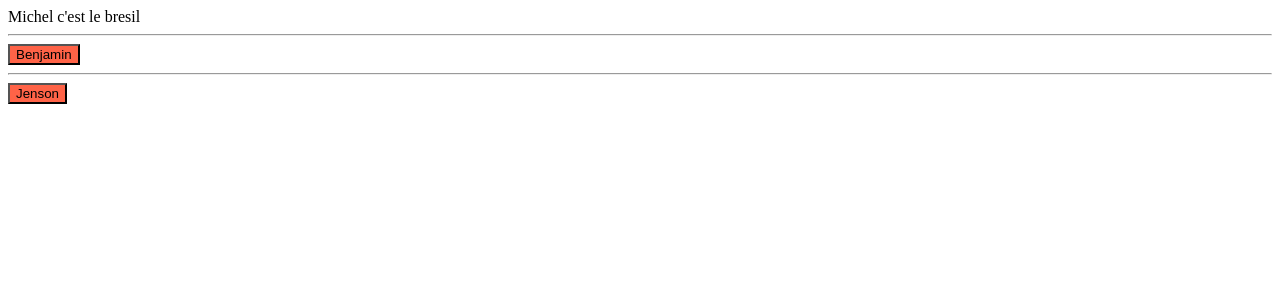
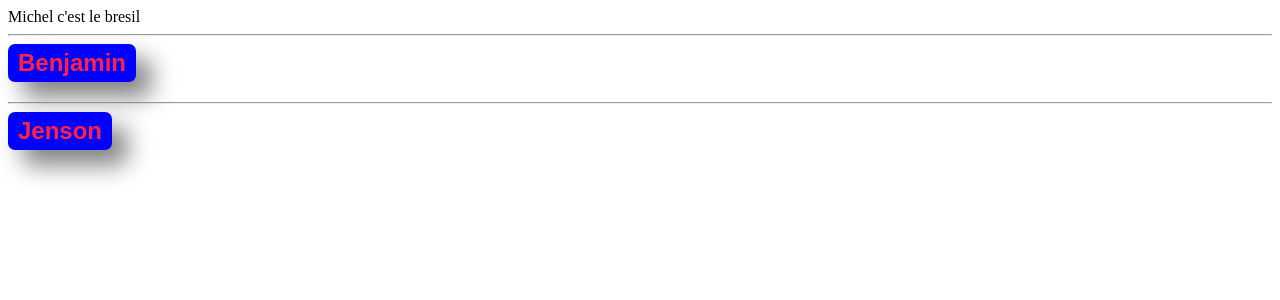
Before and after one commit to Deltouxx/ReactFormation, a React (Vite) app: page / in a window 1280 px wide. Shown: the top 300 px of the page. Built offline with nearby package versions, Linux system fonts and the light colour scheme.

Commit message:
style css

```diff
--- a/src/App/components/Button/Button.module.css
+++ b/src/App/components/Button/Button.module.css
@@ -1,3 +1,12 @@
 .Button{
-    background-color: tomato;
+    border: none;
+    padding: 5px 10px;
+    background-color: blue;
+    color: #ff2245;
+    border-radius: 7px;
+    margin-right: 7px;
+    margin-bottom: 12px;
+    box-shadow: 15px 15px 25px gray;
+    font-weight: 900;
+    font-size: x-large;
 }
```
